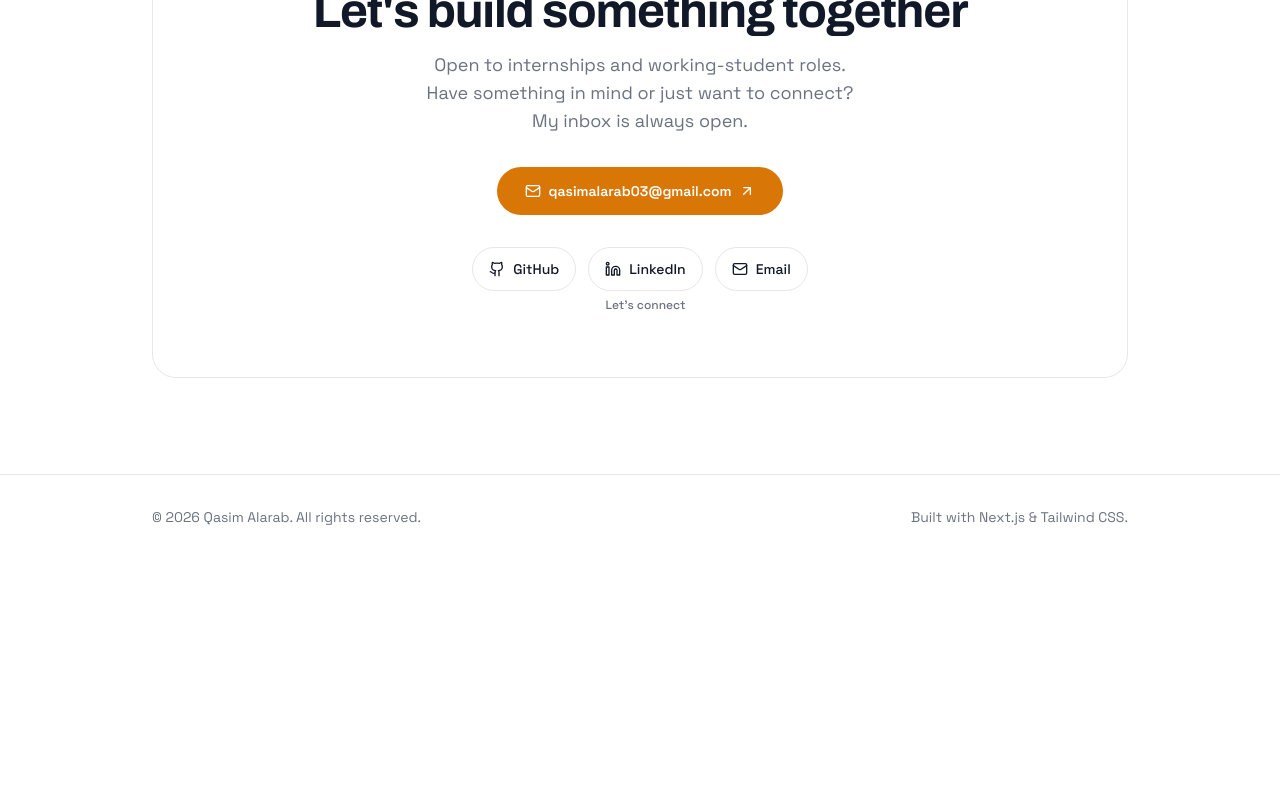
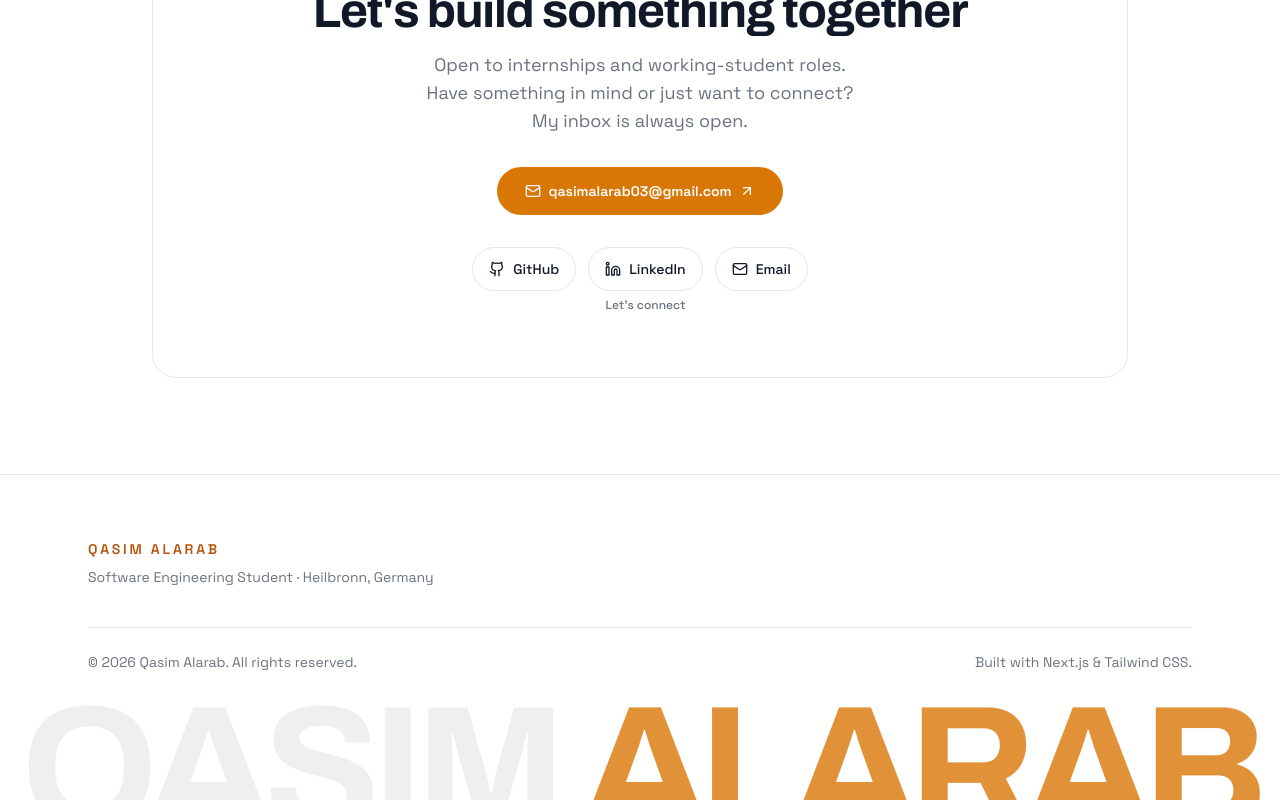
Before and after one commit to bobby33400/portfolio, a Next.js app: page / in a window 1280 px wide. Shown: the part 3335-4135 px from the top of the page. Before the commit the page ends 3894 px from the top, so only its background shows below. Built offline with nearby package versions, Linux system fonts and the light colour scheme; no server answers.

Commit message:
Redesign footer with oversized name wordmark
Minimal footer: brand eyebrow + tagline, copyright row, and a large
QASIM ALARAB wordmark bleeding off the bottom (gray first name, amber
last name). No link columns, theme-adaptive.

```diff
--- a/components/footer.tsx
+++ b/components/footer.tsx
@@ -7,13 +7,41 @@ export function Footer() {
   const { dict } = useI18n();
   const year = new Date().getFullYear();
 
+  const [first, ...rest] = profile.name.split(" ");
+  const last = rest.join(" ");
+
   return (
-    <footer className="border-t border-border">
-      <div className="mx-auto flex max-w-5xl flex-col items-center justify-between gap-4 px-4 py-8 text-sm text-muted-foreground sm:flex-row sm:px-6">
-        <p>
-          © {year} {profile.name}. {dict.footer.rights}
-        </p>
-        <p>{dict.footer.builtWith}</p>
+    <footer className="relative overflow-hidden border-t border-border">
+      <div className="mx-auto max-w-6xl px-4 pt-16 pb-[13vw] sm:px-6 sm:pb-[10vw]">
+        {/* Brand */}
+        <div>
+          <p className="text-sm font-semibold uppercase tracking-[0.2em] text-accent">
+            {profile.name}
+          </p>
+          <p className="mt-2 max-w-sm text-sm text-muted-foreground">
+            {dict.hero.role} · {dict.about.location}
+          </p>
+        </div>
+
+        <div className="mt-10 h-px w-full bg-border" />
+
+        {/* Copyright row */}
+        <div className="flex flex-col items-start justify-between gap-3 pt-6 text-sm text-muted-foreground sm:flex-row sm:items-center">
+          <p>
+            © {year} {profile.name}. {dict.footer.rights}
+          </p>
+          <p>{dict.footer.builtWith}</p>
+        </div>
+      </div>
+
+      {/* Oversized wordmark, bleeding off the bottom edge */}
+      <div
+        aria-hidden="true"
+        className="pointer-events-none absolute inset-x-0 bottom-0 translate-y-[26%] select-none whitespace-nowrap text-center font-display font-bold uppercase leading-[0.75] tracking-tighter"
+        style={{ fontSize: "clamp(2.5rem, 13.5vw, 13rem)" }}
+      >
+        <span className="text-foreground/[0.07]">{first} </span>
+        <span className="text-primary/80">{last}</span>
       </div>
     </footer>
   );
```
